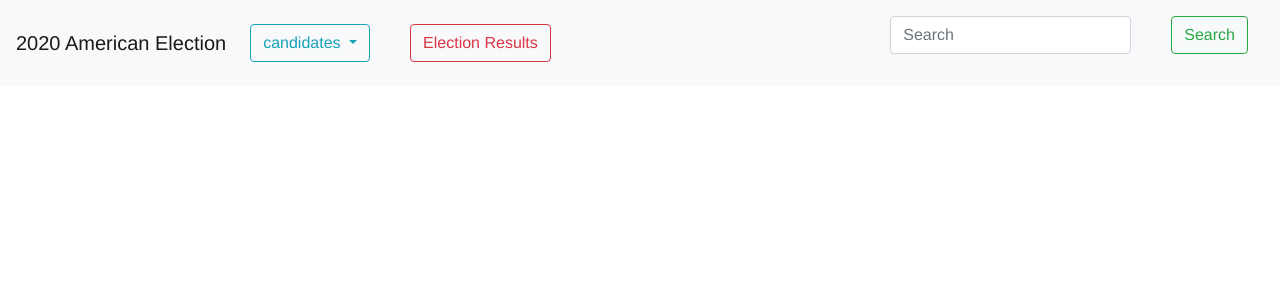
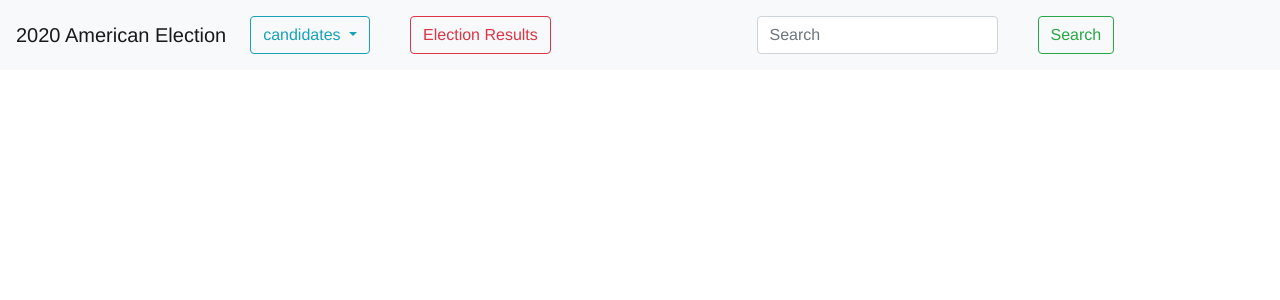
Before and after one commit to 5522MIKE/AmericaElectionWebsite_frontend, a Vue app: page /n in a window 1280 px wide. Shown: the top 300 px of the page. Built offline with nearby package versions, Linux system fonts and the light colour scheme.

Commit message:
feat:搜索框位置调整

```diff
--- a/src/components/Navigation.vue
+++ b/src/components/Navigation.vue
@@ -30,16 +30,26 @@
             </ul>
 
             <!-- 查询 -->
-            <nav class="navbar navbar-light bg-light">
-                <!-- <form class="form-inline my-2 my-lg-0"> -->
-                        <ul>
+            <ul class="navbar-nav mr-auto">
+                <div class="d-flex p-2 bd-highlight">
+                    <ul>
                             <input class="form-control mr-sm-2" type="search" placeholder="Search" v-model="keyword" aria-label="Search">
                         </ul>
                         <ul>
                             <button class="btn btn-outline-success my-2 my-sm-0" type="submit" @click="lodedata">Search</button>
                         </ul>
+                </div>
+            </ul>
+            <!-- <nav class="navbar navbar-light bg-light"> -->
+                <!-- <form class="form-inline my-2 my-lg-0"> -->
+                        <!-- <ul>
+                            <input class="form-control mr-sm-2" type="search" placeholder="Search" v-model="keyword" aria-label="Search">
+                        </ul>
+                        <ul>
+                            <button class="btn btn-outline-success my-2 my-sm-0" type="submit" @click="lodedata">Search</button>
+                        </ul> -->
                 <!-- </form> -->
-            </nav>
+            <!-- </nav> -->
         </nav>
     </div>
     <div class="container" v-show="search_show">
```
